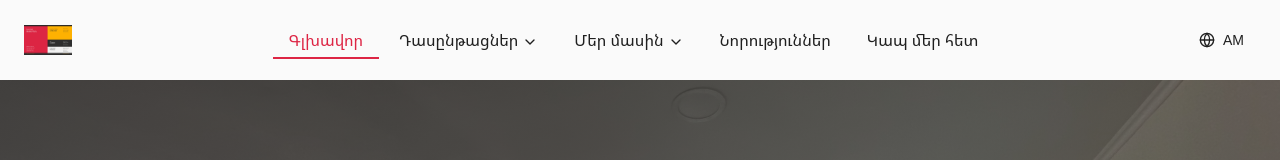
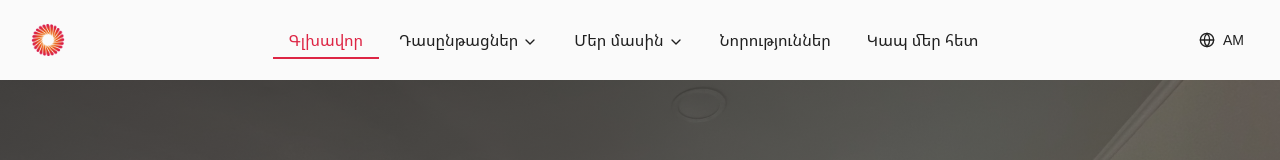
Before and after one commit to fulfilledbyai/zenith-academy-web, a React (Vite) app: page / in a window 1280 px wide. Shown: the top 160 px of the page. Built offline with nearby package versions, Linux system fonts and the light colour scheme.

Commit message:
Visual edit in Lovable
Edited UI in Lovable

```diff
--- a/src/components/Header.tsx
+++ b/src/components/Header.tsx
@@ -73,7 +73,7 @@ const Header: React.FC = () => {
         <Link to="/" className="logo-container group relative z-20">
           <div className="flex items-center gap-2">
             <div className="relative w-10 h-10 md:w-12 md:h-12">
-              <img src="/lovable-uploads/4ffe75bd-c26d-4335-a7fd-5714846d2b91.png" alt="Zenith Logo Symbol" className="w-full h-full object-contain logo-animation" />
+              <img alt="Zenith Logo Symbol" className="w-full h-full object-contain logo-animation" src="/lovable-uploads/346f2a85-5d0e-42fa-969f-b79aea7066d5.png" />
             </div>
             <div className="hidden md:block">
 
```
Also changed, not shown: public/lovable-uploads/346f2a85-5d0e-42fa-969f-b79aea7066d5.png (added).
